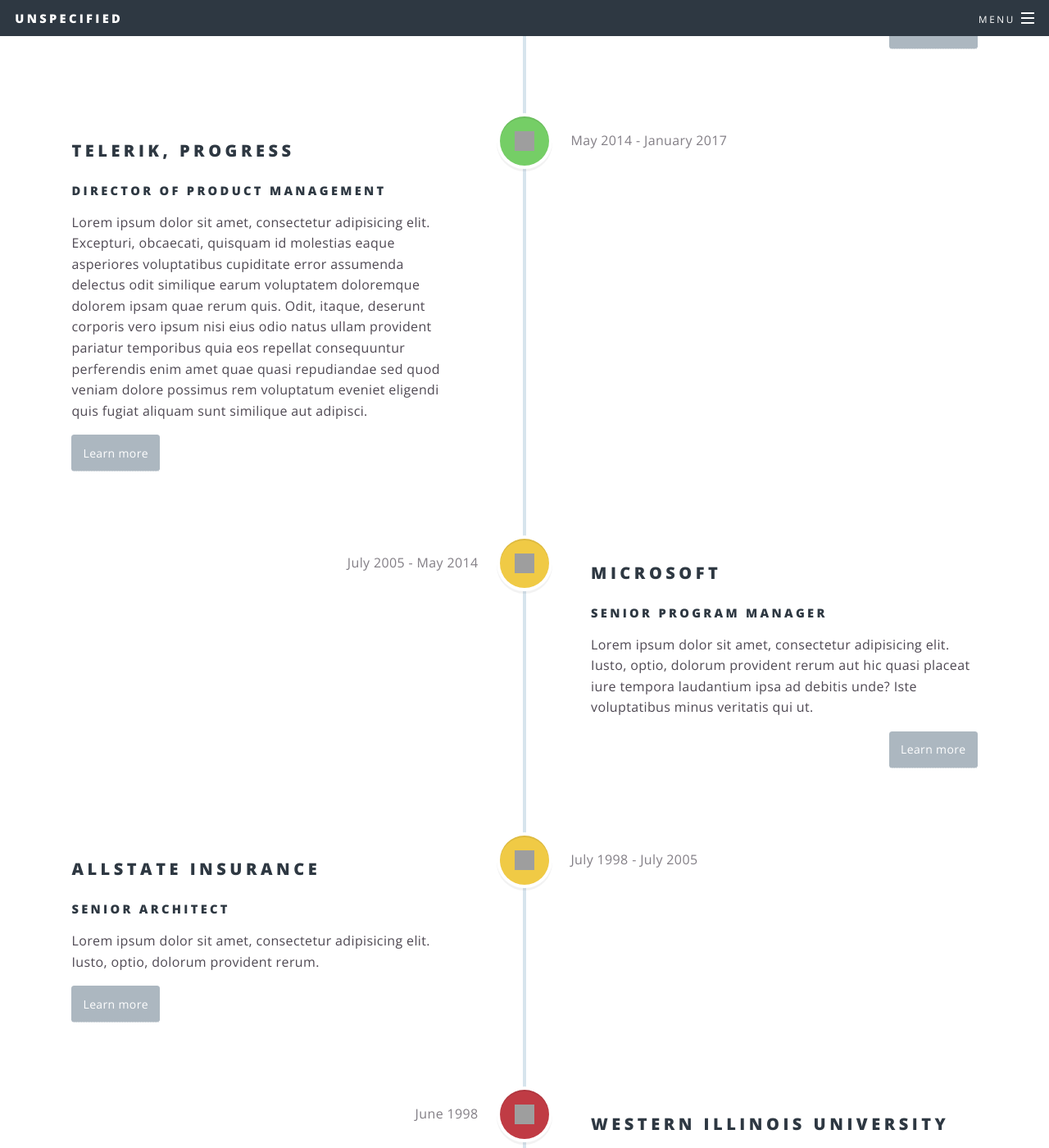
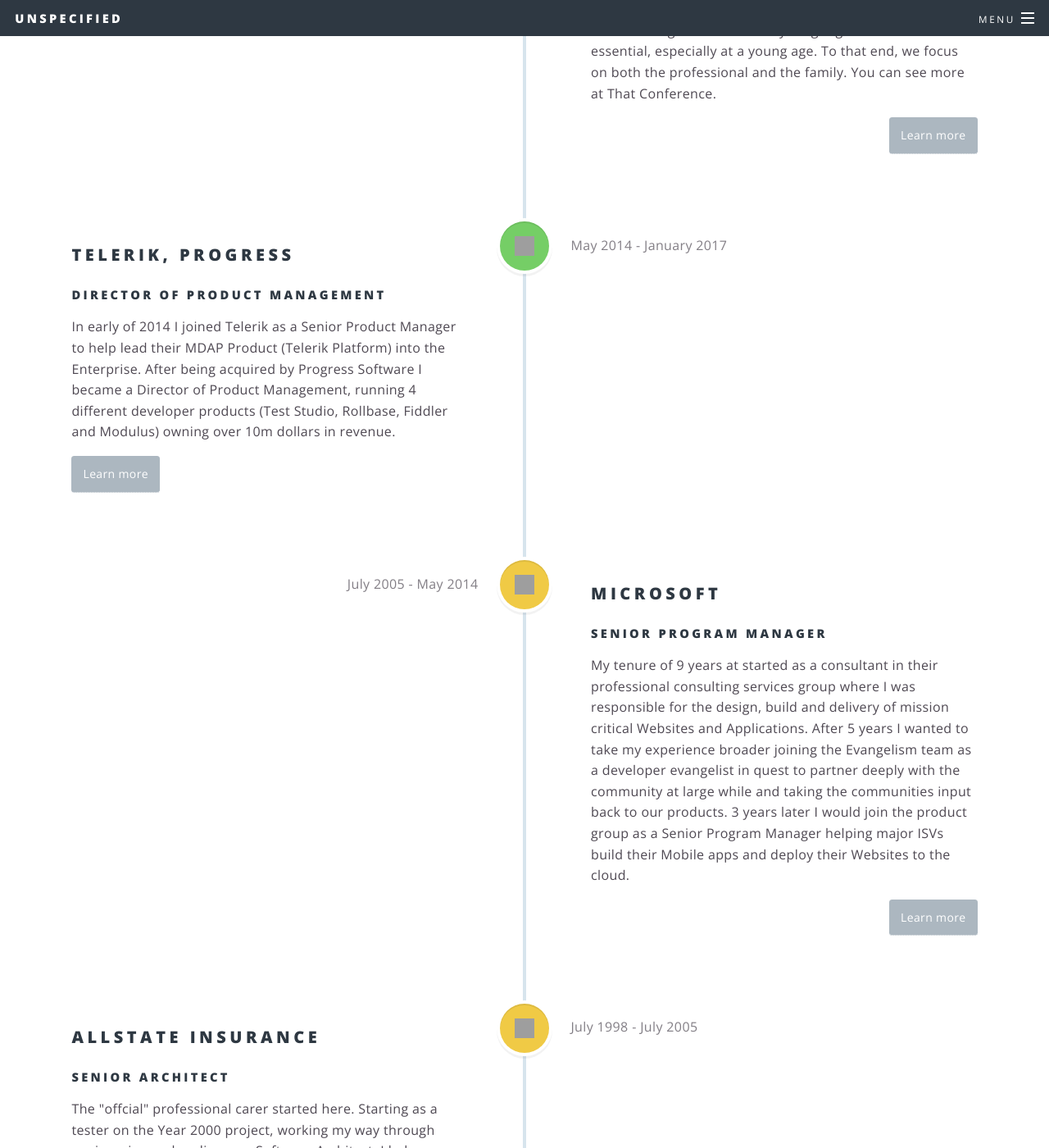
Before and after one commit to csell5/csell5.github.io, a Jekyll site: the page built from about.html, in a window 1280 px wide and 1400 px high, scrolled down 1997 px. Shown: the whole window at 82% size. Built offline with Jekyll 4.4.1, drawn with Linux system fonts in a browser that asks for light colours; some of the changed text lies outside the part shown; grey boxes are pictures that could not be loaded.

Commit message:
about page

```diff
--- a/about.html
+++ b/about.html
@@ -55,7 +55,10 @@
   	<div class="cd-timeline-content">
   		<h2>Tangible Labs</h2>
       <h4>CoFounder and CO-CEO</h4>
-  		<p>Lorem ipsum dolor sit amet, consectetur adipisicing elit. Iusto, optio, dolorum provident rerum aut hic quasi placeat iure tempora laudantium ipsa ad debitis unde? Iste voluptatibus minus veritatis qui ut.</p>
+  		<p>
+        Born out of the desire to create software products for developers who really dig simple. Tangible built, offered and supported a leading PasS platform knows as Xervo which was called home for 40k websites across the globle. Xervo provided cross cloud hosting, realtime scalability and build/deploy services for node.js, PHP, Perl, .NET and static websites. Xervo was shutdown in May of 2017.
+        Today Tangible uses that experience providing Web, Mobile, Cloud and IoT consulting services.
+      </p>
   		<a href="#0" class="cd-read-more">Learn more</a>
   		<span class="cd-date">September 2016 - Current</span>
   	</div> <!-- cd-timeline-content -->
@@ -83,7 +86,9 @@
   	<div class="cd-timeline-content">
   		<h2>Telerik, Progress</h2>
       <h4>Director of Product Management</h4>
-  		<p>Lorem ipsum dolor sit amet, consectetur adipisicing elit. Excepturi, obcaecati, quisquam id molestias eaque asperiores voluptatibus cupiditate error assumenda delectus odit similique earum voluptatem doloremque dolorem ipsam quae rerum quis. Odit, itaque, deserunt corporis vero ipsum nisi eius odio natus ullam provident pariatur temporibus quia eos repellat consequuntur perferendis enim amet quae quasi repudiandae sed quod veniam dolore possimus rem voluptatum eveniet eligendi quis fugiat aliquam sunt similique aut adipisci.</p>
+  		<p>
+        In early of 2014 I joined Telerik as a Senior Product Manager to help lead their MDAP Product (Telerik Platform) into the Enterprise. After being acquired by Progress Software I became a Director of Product Management, running 4 different developer products (Test Studio, Rollbase, Fiddler and Modulus) owning over 10m dollars in revenue.
+      </p>
   		<a href="/experiences/telerik" class="cd-read-more">Learn more</a>
   		<span class="cd-date">May 2014 - January 2017</span>
   	</div> <!-- cd-timeline-content -->
@@ -97,7 +102,9 @@
   	<div class="cd-timeline-content">
   		<h2>Microsoft</h2>
       <h4>Senior Program Manager</h4>
-  		<p>Lorem ipsum dolor sit amet, consectetur adipisicing elit. Iusto, optio, dolorum provident rerum aut hic quasi placeat iure tempora laudantium ipsa ad debitis unde? Iste voluptatibus minus veritatis qui ut.</p>
+  		<p>
+        My tenure of 9 years at started as a consultant in their professional consulting services group where I was responsible for the design, build and delivery of mission critical Websites and Applications. After 5 years I wanted to take my experience broader joining the Evangelism team as a developer evangelist in quest to partner deeply with the community at large while and taking the communities input back to our products. 3 years later I would join the product group as a Senior Program Manager helping major ISVs build their Mobile apps and deploy their Websites to the cloud.
+      </p>
   		<a href="/experiences/microsoft" class="cd-read-more">Learn more</a>
   		<span class="cd-date">July 2005 - May 2014</span>
   	</div> <!-- cd-timeline-content -->
@@ -112,7 +119,7 @@
   	<div class="cd-timeline-content">
   		<h2>Allstate Insurance</h2>
       <h4>Senior Architect</h4>
-  		<p>Lorem ipsum dolor sit amet, consectetur adipisicing elit. Iusto, optio, dolorum provident rerum.</p>
+  		<p>The "offcial" professional carer started here. Starting as a tester on the Year 2000 project, working my way through engineering and ending as a Software Architect. I help design, lead and buil a number mission critical Websites, applications and the core architecture framework the company used for all new software development. I even managed to save Allstate a few million dollars along the way.</p>
   		<a href="/experiences/allstate" class="cd-read-more">Learn more</a>
   		<span class="cd-date">July 1998 - July 2005</span>
   	</div> <!-- cd-timeline-content -->
@@ -125,7 +132,7 @@
 
   	<div class="cd-timeline-content">
   		<h2>Western Illinois University</h2>
-  		<p>Bachelor of Information Technology</p>
+  		<p>Graduated with a Bachelor of Information Technology</p>
   		<span class="cd-date">June 1998</span>
   	</div> <!-- cd-timeline-content -->
 
```
Also changed, not shown: index.html (+7 -2 lines).
